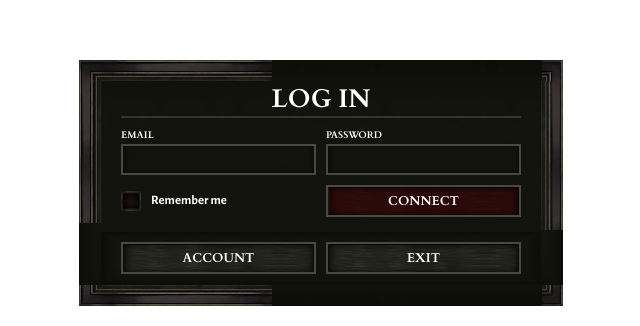
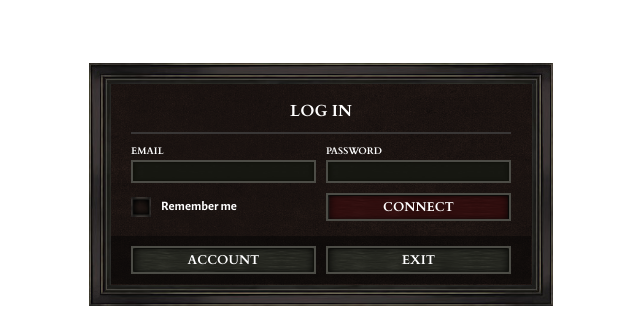
Before and after one commit to matiascalegaris/ao-ui, a React (Create React App) app: page / in a window 1280 px wide. Shown: the part 474-800 px from the top of the page, without its empty margins (319-959 px from the left). Built offline with nearby package versions, Linux system fonts and the light colour scheme.

Commit message:
update styles

```diff
--- a/src/App.scss
+++ b/src/App.scss
@@ -36,8 +36,9 @@
   text-align: center;
   font-weight: 900;
   border-bottom: #444343b3 2px solid;
+  margin: 5px 20px 10px;
   padding: 10px 20px;
-  margin: 0px 20px;
+  font-size: 1rem;
 }
 
 .login-dialog-pos {
--- a/src/Components/Common/ao-button/ao-button.scss
+++ b/src/Components/Common/ao-button/ao-button.scss
@@ -7,7 +7,7 @@
   display: flex;
   flex-direction: column;
   color: white;
-  padding:  5px 10px;
+  padding:  3px 5px;
   font-weight: 900;
   font-family: Cardo, Arial;
   text-align: center;
--- a/src/Components/Common/ao-dialog/ao-dialog.jsx
+++ b/src/Components/Common/ao-dialog/ao-dialog.jsx
@@ -3,14 +3,27 @@ import './ao-dialog.scss'
 export default function AoDialog({children, styles}) {
   return (
     <form className={'dialog-container ' + styles} autoComplete="off">
-      <img className='frame-top-left' src={require('../../../assets/frame/top-left.jpg')} />
-      <img className='frame-top-right' src={require('../../../assets/frame/top-right.jpg')} />
-      <img className='frame-bottom-left' src={require('../../../assets/frame/bottom-left.png')} />
-      <img className='frame-bottom-right' src={require('../../../assets/frame/bottom-right.jpg')} />
-      <img className='frame-center-top' src={require('../../../assets/frame/top-center.jpg')} />
-      <img className='frame-center-left' src={require('../../../assets/frame/left-center.jpg')} />
-      <img className='frame-center-right' src={require('../../../assets/frame/right-center.png')} />
-      <img className='frame-center-bottom' src={require('../../../assets/frame/bottom-center.jpg')} />
+      <div className='frame-line-container top'>
+        <img className='frame-left-corner' src={require('../../../assets/frame/top-left.jpg')} />
+        <img className='frame-center' src={require('../../../assets/frame/top-center.jpg')} />
+        <img className='frame-right-corner' src={require('../../../assets/frame/top-right.jpg')} />
+      </div>
+      <div className='frame-line-container bottom'>
+        <img className='frame-left-corner' src={require('../../../assets/frame/bottom-left.png')} />
+        <img className='frame-center' src={require('../../../assets/frame/bottom-center.jpg')} />
+        <img className='frame-right-corner' src={require('../../../assets/frame/bottom-right.jpg')} />
+      </div>
+
+      <div className='frame-side-container left'>
+        <div className='spacer'></div>
+        <div className='frame-center left-img'></div>
+        <div className='spacer'></div>
+      </div>
+      <div className='frame-side-container right'>
+        <div className='spacer'></div>
+        <div className='frame-center right-img'></div>
+        <div className='spacer'></div>
+      </div>
       <div className='content'>
         {children}
       </div>
--- a/src/Components/Common/ao-dialog/ao-dialog.scss
+++ b/src/Components/Common/ao-dialog/ao-dialog.scss
@@ -1,11 +1,11 @@
 @keyframes fade-in {
-  from {transform: translateY(vh)}
-  to {transform: translateX(0px);}
+  from {transform: translateY(100%)}
+  to {transform: translateY(0px);}
 }
 
 .dialog-container {
   background-size: 100% 100%;
-  background-image: url(../../../assets/background.png);
+  background-image: url(../../../assets/Backgrounds/leather_brown.png);
   background-repeat: no-repeat;
   display: flex;
   flex-direction: column;
@@ -14,70 +14,89 @@
   height: fit-content;
   padding: 0px;
   animation-name: fade-in;
-  animation-duration: 5.4s;
+  animation-duration: 0.3s;
   animation-timing-function: ease-out;
   position: relative;
+  opacity: 0.98;
+
   .content {
     margin: 22px;
+    display: flex;
+    flex-direction: column;
+    color: white;
+    width: fit-content;
+    height: fit-content;
+    padding: 0px;
+    position: relative;
   }
-  .frame-top-left {
+
+  .frame-line-container {
+    display: flex;
+    flex-direction: row;
+    width: 100%;
+    height: 21px;
+    .frame-left-corner {
+      position: relative;
+      width: 22px;
+      height: 21px;
+    }
+    .frame-center {
+      position: relative;
+      flex-grow: 1;
+      height: 100%;
+    }
+    .frame-right-corner {
+      position: relative;
+      width: 21px;
+      height: 21px;
+    }
+  }
+
+  .top {
     position: absolute;
-    left: 0;
-    top: 0;
-    width: 22;
-    height: 21;
+    top: 0px;
   }
-  .frame-bottom-left {
+  .bottom {
     position: absolute;
-    left: 0;
-    bottom: 0;
-    width: 22;
-    height: 21;
+    bottom:0px;
   }
-  .frame-top-right {
+
+  .frame-side-container {
     position: absolute;
-    right: 0;
-    top: 0;
-    width: 22;
-    height: 21;
+    height: 100%;
+    display: flex;
+    flex-direction: column;
+
+    .frame-center {
+      position: relative;
+      flex-grow: 1;
+      width: 100%;
+    }
+    .right-img {
+      background-size: 100% 100%;
+      background-image: url(../../../assets/frame/right-center.png);
+      background-repeat: no-repeat;
+    }
+    .left-img {
+      background-size: 100% 100%;
+      background-image: url(../../../assets/frame/left-center.jpg);
+      background-repeat: no-repeat;
+    }
+    .spacer {
+      position: relative;
+      height: 21px;
+      width: 5px;
+    }
   }
-  .frame-bottom-right {
-    position: absolute;
-    right: 0;
-    bottom: 0;
-    width: 22;
-    height: 21;
-  }
-  .frame-center-top {
-    position: absolute;
-    right: 22px;
-    left: 22px;
-    top: 0;
-    height: 21px;
-    width: fill-available;
-  }
-  .frame-center-bottom {
-    position: absolute;
-    right: 22px;
-    left: 22px;
-    bottom: 0;
-    height: 21px;
-    width: fill-available;
-  }
-  .frame-center-left {
-    position: absolute;
-    left: 0px;
-    top: 21px;
-    bottom: 21px;
-    width: 22px;
-    height: fill-available;
-  }
-  .frame-center-right {
+
+  .right {
     position: absolute;
     right: 0px;
-    top: 21px;
-    bottom: 21px;
+    width: 21px;
+  }
+  .left {
+    position: absolute;
     width: 22px;
-    height: fill-available;
+    left: 0px;
   }
 }
--- a/src/Components/Common/ao-input/ao-input.scss
+++ b/src/Components/Common/ao-input/ao-input.scss
@@ -5,14 +5,15 @@
   background-image: url(../../../assets/background.png);
   position: relative;
   color: white;
-  padding: 5px;
+  padding: 1px;
   font-family: Cardo, Arial;
 
   .form-input {
     background: transparent;
     border: none;
     color: white;
-
+    font-size: 0.8rem;
+    font-weight: 600;
     &:focus {
       outline: none;
     }
--- a/src/Components/Dialogs/create-account/create-account.jsx
+++ b/src/Components/Dialogs/create-account/create-account.jsx
@@ -46,7 +46,7 @@ export default function CreateAccount() {
   const validForm = validName && validSurName && validEmail && validPassword && validateRobotCode
   return (
     <AoDialog styles='create-account login-dialog-pos'>
-      <h1 class='header'>{t('create account').toUpperCase()}</h1>
+      <h1 class='dialog-header'>{t('create account').toUpperCase()}</h1>
         <div class="input-area">
         <div class='named-input name'>
             <p class='name'>
--- a/src/Components/Dialogs/create-account/create-account.scss
+++ b/src/Components/Dialogs/create-account/create-account.scss
@@ -24,6 +24,10 @@
       }
       .question {
         text-align: end;
+        color: red;
+        font-weight: 600;
+        font-size: 1rem;
+        margin: auto 0px;
       }
     }
     .name {
@@ -45,9 +49,7 @@
   }
   .bottom-line {
     margin: 0;
-    background-repeat: no-repeat;
-    background-size: 100% 100%;
-    background-image: url(../../../assets/background.png);
+    background-color: rgba(0, 0, 0, 0.5);
     padding: 10px 20px;
     display: flex;
     flex-direction: column;
--- a/src/Components/Dialogs/login/login.scss
+++ b/src/Components/Dialogs/login/login.scss
@@ -2,9 +2,9 @@
   text-align: center;
   font-weight: 900;
   border-bottom: #444343b3 2px solid;
-  margin: 0px 20px;
-  margin-bottom: 10px;
-  padding: 10 20px;
+  margin: 5px 20px 10px;
+  padding: 10px 20px;
+  font-size: 1rem;
 }
 .input-area {
   flex-direction: row;
@@ -33,9 +33,7 @@
 }
 .bottom-line {
   margin: 0;
-  background-repeat: no-repeat;
-  background-size: 100% 100%;
-  background-image: url(../../../assets/background.png);
+  background-color: rgba(0, 0, 0, 0.5);
   padding: 10px 20px;
   display: flex;
   flex-direction: row;
```
